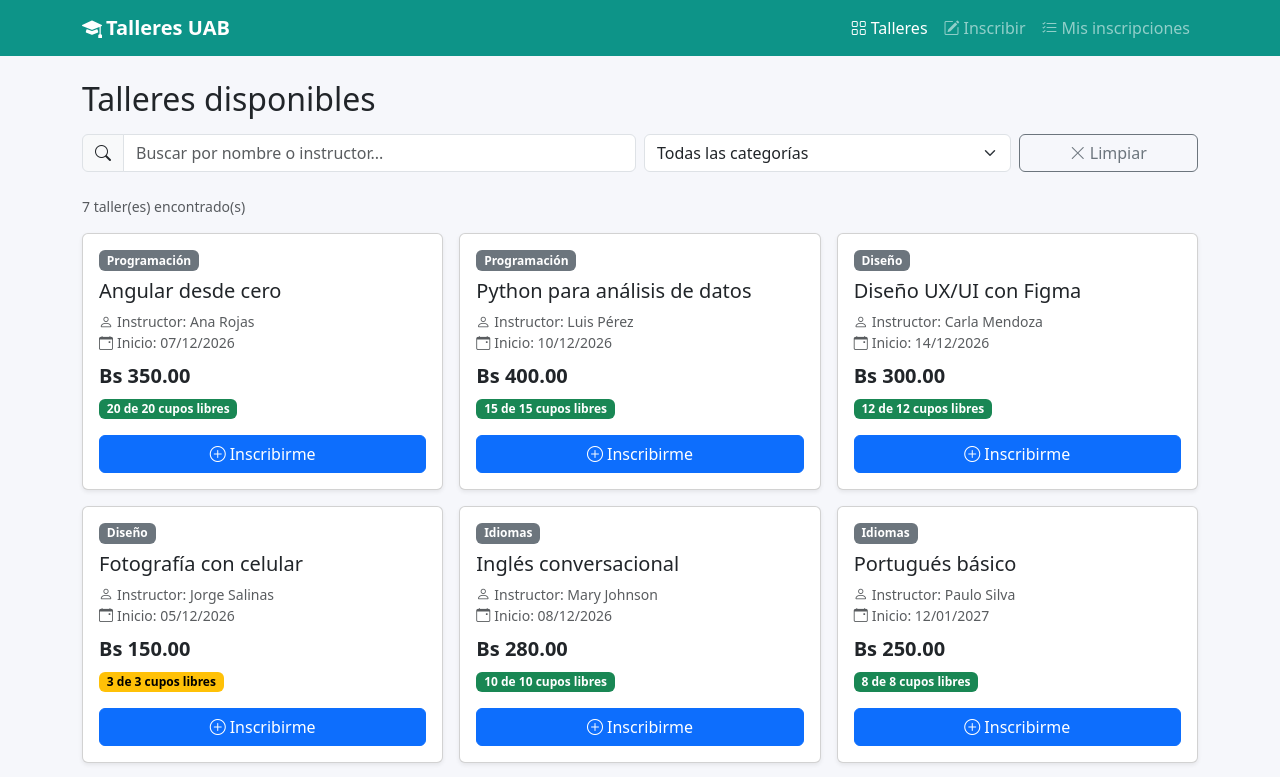
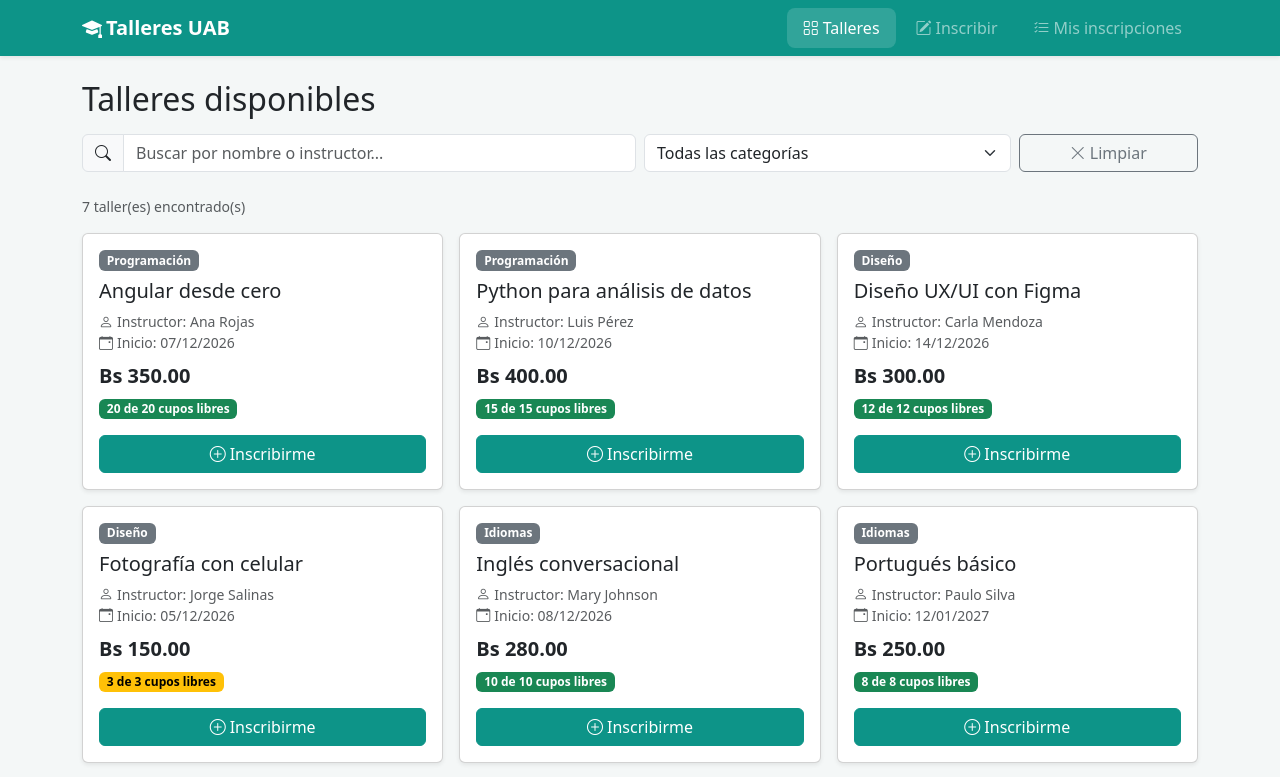
Before and after one commit to victorcastro-dot/angular-examen-final, an Angular app: page /talleres in a window 1280 px wide. Shown: the top 777 px of the page. Built offline with nearby package versions, Linux system fonts and the light colour scheme.

Commit message:
Aplicar el color teal como tema principal

```diff
--- a/src/app/app.html
+++ b/src/app/app.html
@@ -1,4 +1,4 @@
-<nav class="navbar navbar-expand-md navbar-dark navbar-teal sticky-top">
+<nav class="navbar navbar-expand-md navbar-dark navbar-teal sticky-top shadow-sm">
   <div class="container">
     <a class="navbar-brand fw-bold" routerLink="/talleres"><i class="bi bi-mortarboard-fill me-1"></i>Talleres UAB</a>
     <button
@@ -13,15 +13,15 @@
       <span class="navbar-toggler-icon"></span>
     </button>
     <div class="collapse navbar-collapse" id="menu">
-      <ul class="navbar-nav ms-auto">
+      <ul class="navbar-nav ms-auto gap-md-1">
         <li class="nav-item">
-          <a class="nav-link" routerLink="/talleres" routerLinkActive="active"><i class="bi bi-grid me-1"></i>Talleres</a>
+          <a class="nav-link px-3" routerLink="/talleres" routerLinkActive="active"><i class="bi bi-grid me-1"></i>Talleres</a>
         </li>
         <li class="nav-item">
-          <a class="nav-link" routerLink="/inscribir" routerLinkActive="active"><i class="bi bi-pencil-square me-1"></i>Inscribir</a>
+          <a class="nav-link px-3" routerLink="/inscribir" routerLinkActive="active"><i class="bi bi-pencil-square me-1"></i>Inscribir</a>
         </li>
         <li class="nav-item">
-          <a class="nav-link" routerLink="/inscripciones" routerLinkActive="active"><i class="bi bi-list-check me-1"></i>Mis inscripciones</a>
+          <a class="nav-link px-3" routerLink="/inscripciones" routerLinkActive="active"><i class="bi bi-list-check me-1"></i>Mis inscripciones</a>
         </li>
       </ul>
     </div>
--- a/src/styles.scss
+++ b/src/styles.scss
@@ -1,8 +1,17 @@
+:root {
+  --bs-primary: #0d9488;
+  --bs-primary-rgb: 13, 148, 136;
+  --bs-link-color: #0f766e;
+  --bs-link-color-rgb: 15, 118, 110;
+  --bs-link-hover-color: #115e59;
+  --bs-link-hover-color-rgb: 17, 94, 89;
+}
+
 body {
   min-height: 100vh;
   display: flex;
   flex-direction: column;
-  background-color: #f6f7fb;
+  background-color: #f4f7f7;
 }
 
 main {
@@ -13,6 +22,33 @@ tr[role='button'] {
   cursor: pointer;
 }
 
+.btn-primary {
+  --bs-btn-bg: #0d9488;
+  --bs-btn-border-color: #0d9488;
+  --bs-btn-hover-bg: #0f766e;
+  --bs-btn-hover-border-color: #0f766e;
+  --bs-btn-active-bg: #115e59;
+  --bs-btn-active-border-color: #115e59;
+  --bs-btn-disabled-bg: #0d9488;
+  --bs-btn-disabled-border-color: #0d9488;
+  --bs-btn-focus-shadow-rgb: 13, 148, 136;
+}
+
+.form-control:focus,
+.form-select:focus {
+  border-color: #5eead4;
+  box-shadow: 0 0 0 0.25rem rgba(13, 148, 136, 0.25);
+}
+
 .navbar-teal {
   background-color: #0d9488;
+
+  .nav-link.active {
+    background-color: rgba(255, 255, 255, 0.15);
+    border-radius: 0.5rem;
+  }
 }
+
+.hero {
+  background: linear-gradient(135deg, #0d9488, #0e7490);
+}
```
